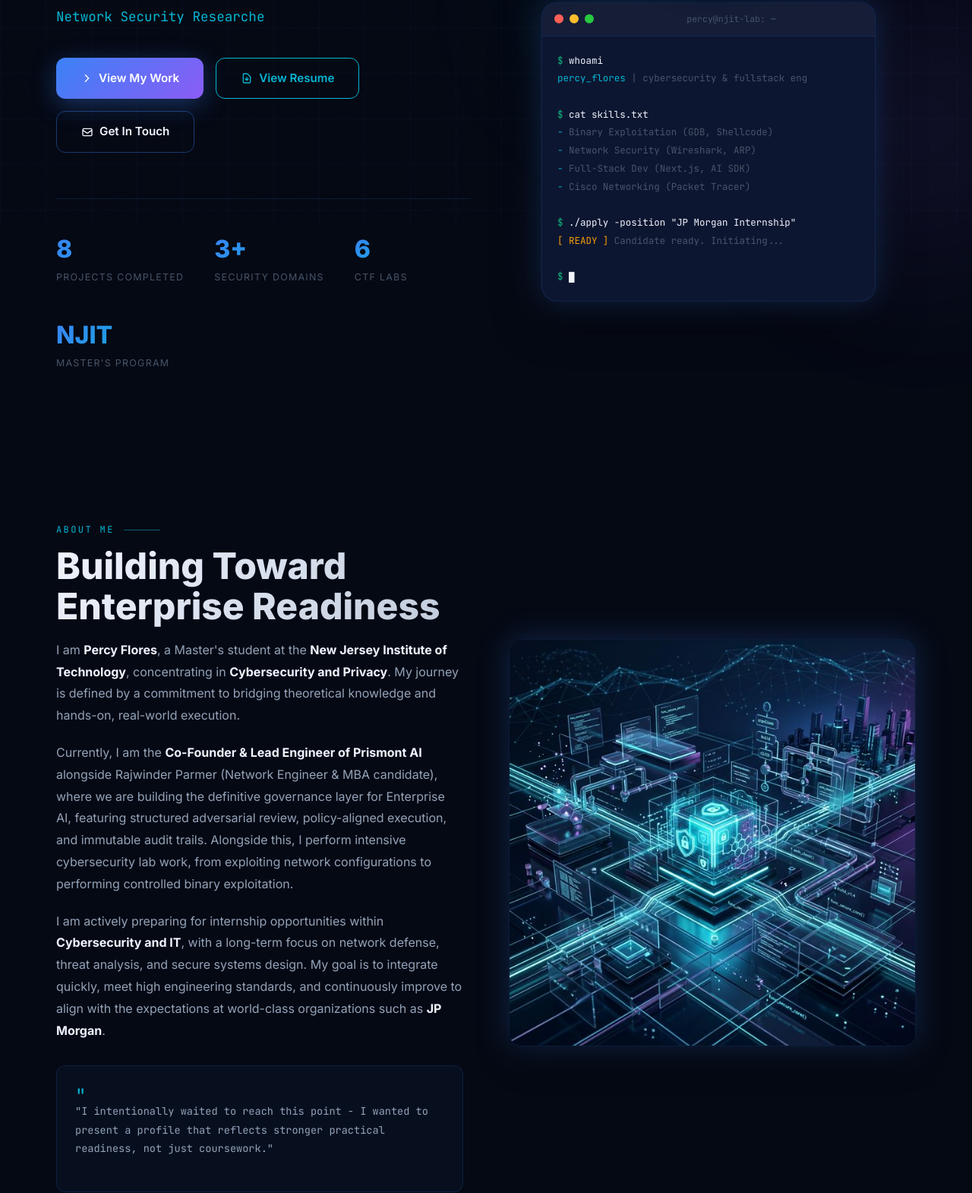
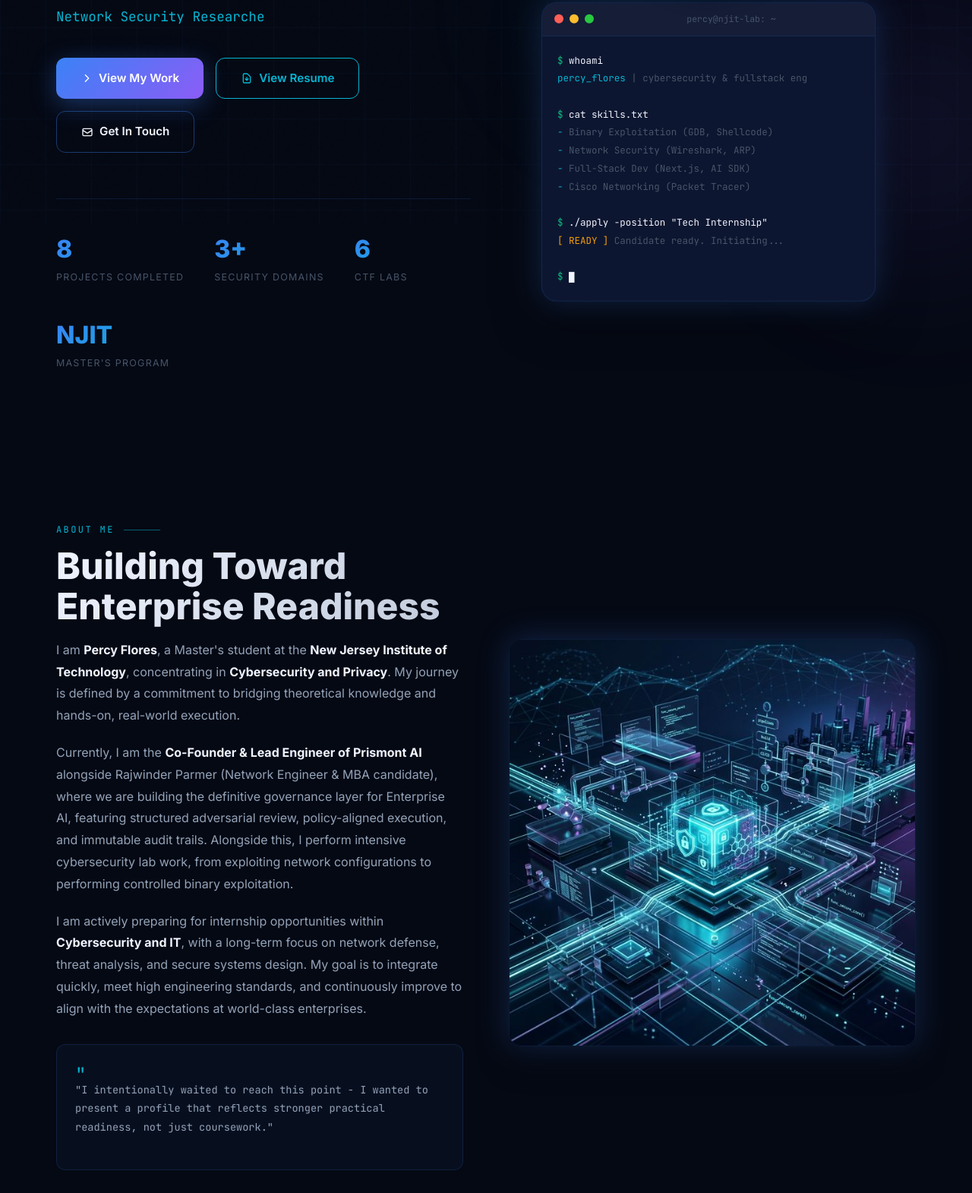
Before and after one commit to pefa2020/percyflores-portfolio, a plain HTML site: page index.html in a window 1280 px wide. Shown: the part 504-2074 px from the top of the page at 76% size. Drawn offline with Linux system fonts and the light colour scheme.

Commit message:
Update index.html

```diff
--- a/index.html
+++ b/index.html
@@ -164,7 +164,7 @@
               <div class="t-line"><span class="t-high">-</span> <span class="t-out">Cisco Networking (Packet
                   Tracer)</span></div>
               <div class="t-line">&nbsp;</div>
-              <div class="t-line"><span class="t-prompt">$</span> <span class="t-cmd">./apply -position "JP Morgan
+              <div class="t-line"><span class="t-prompt">$</span> <span class="t-cmd">./apply -position "Tech
                   Internship"</span></div>
               <div class="t-line"><span class="t-warn">[ READY ]</span> <span class="t-out">Candidate ready.
                   Initiating...</span></div>
@@ -204,8 +204,7 @@
               long-term focus on network defense, threat analysis, and secure systems design. My goal is to integrate
               quickly,
               meet high engineering standards, and continuously improve to align with the expectations at world-class
-              organizations
-              such as <strong>JP Morgan</strong>.
+              enterprises.
             </p>
             <div class="about-highlight reveal reveal-delay-4">
               <blockquote>
```
